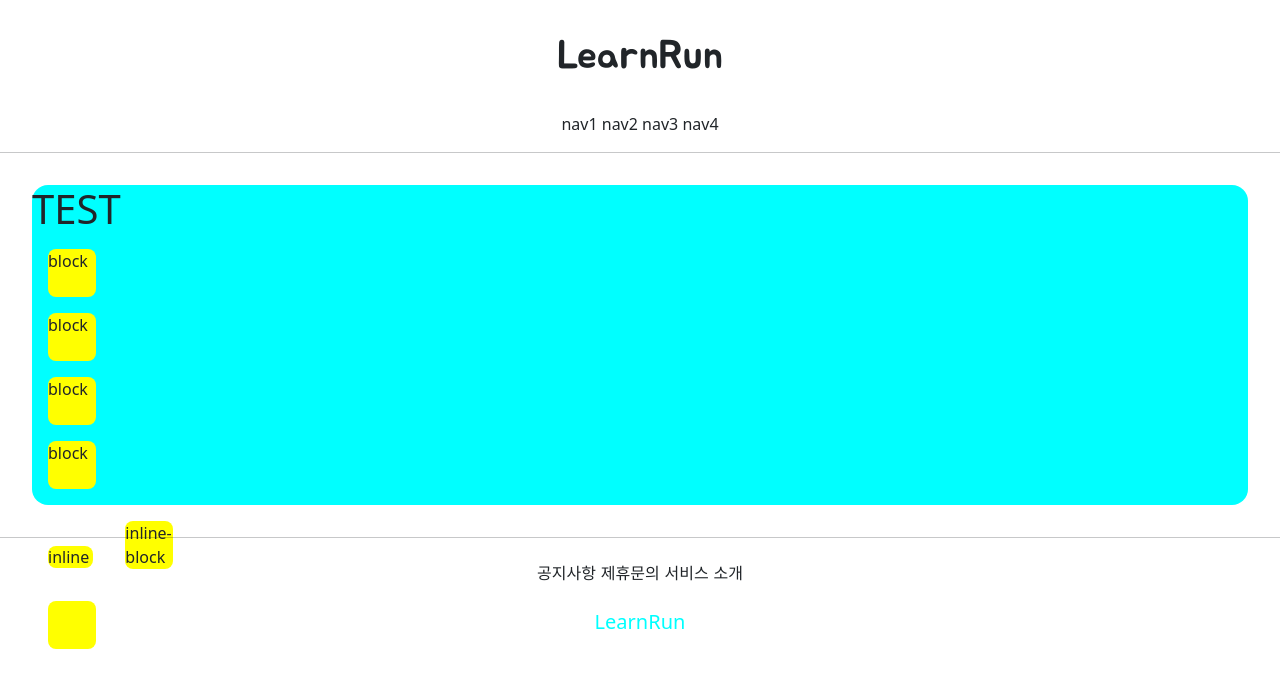
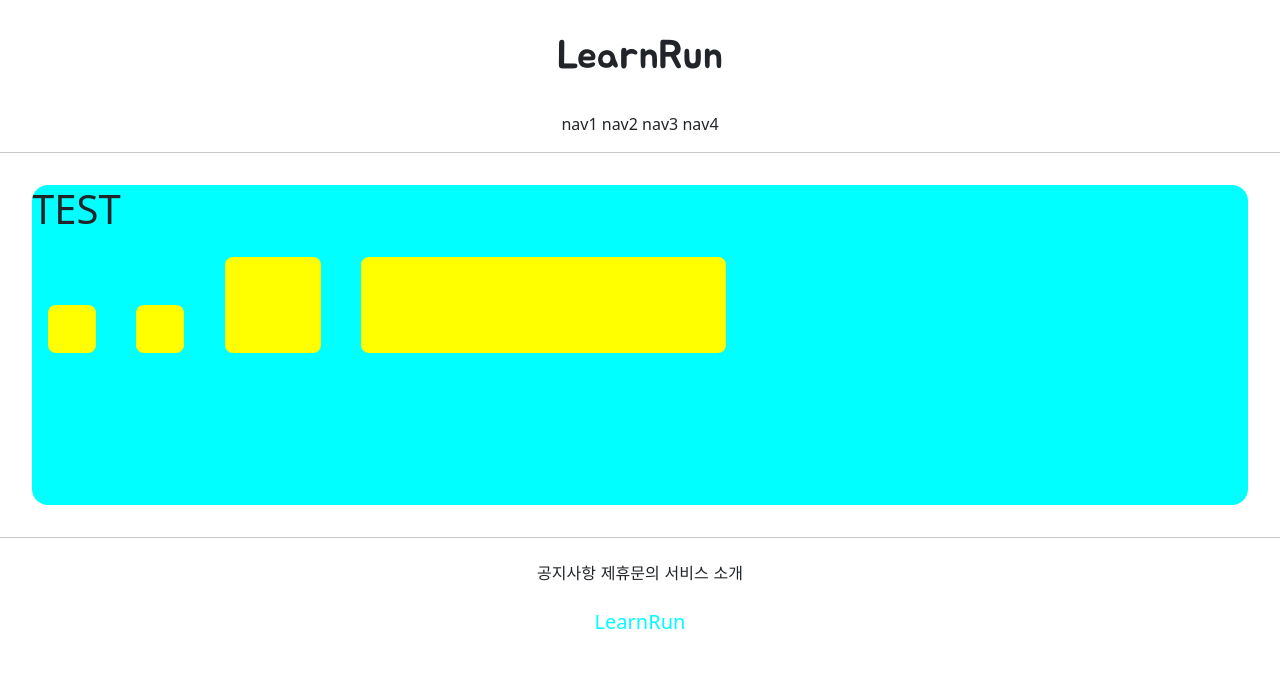
Before and after one commit to RunLearn/Ai_school_4-django-web, a Django app: page /hello/helloman/ in a window 1280 px wide. Shown: the top 688 px of the page. Run offline with Django 3.2, Linux system fonts and the light colour scheme; parts of the project's set-up code (start-up, migrations or seed data) failed here and were passed over.

Commit message:
2020-07-07 오예에에에 끝이당

```diff
--- a/helloapp/templates/helloapp/helloworld.html
+++ b/helloapp/templates/helloapp/helloworld.html
@@ -9,20 +9,18 @@
             width: 48px;
             height: 48px;
             border-radius: .5rem;
+            display : inline-block
         }
     </style>
 
 
-    <div style = "height: 20rem; background-color: aqua; margin: 2rem; border-radius: 1rem;">
+    <div style = "height: 20rem; background-color: aqua; margin: 2rem; border-radius: 1rem; overflow: scroll; font-size: 2rem;">
         <h1>TEST</h1>
-        <div class = "testing" style = "display : block"> block </div>
-        <div class = "testing" style = "display : block"> block </div>
-        <div class = "testing" style = "display : block"> block </div>
-        <div class = "testing" style = "display : block"> block </div>
-        <div class = "testing" style = "display : inline"> inline </div>
-        <div class = "testing" style = "display : none"> none </div>
-        <div class = "testing" style = "display : inline-block"> inline-block </div>
-        <div class = "testing" ></div>
+
+        <div class = "testing" style = "height: 48px; width: 48px" ></div>
+        <div class = "testing" style = "height: 3rem; width: 3rem" ></div>
+        <div class = "testing" style = "height: 3em; width: 3em" ></div>
+        <div class = "testing" style = "height: 30%; width: 30%" ></div>
     </div>
 
 
```
